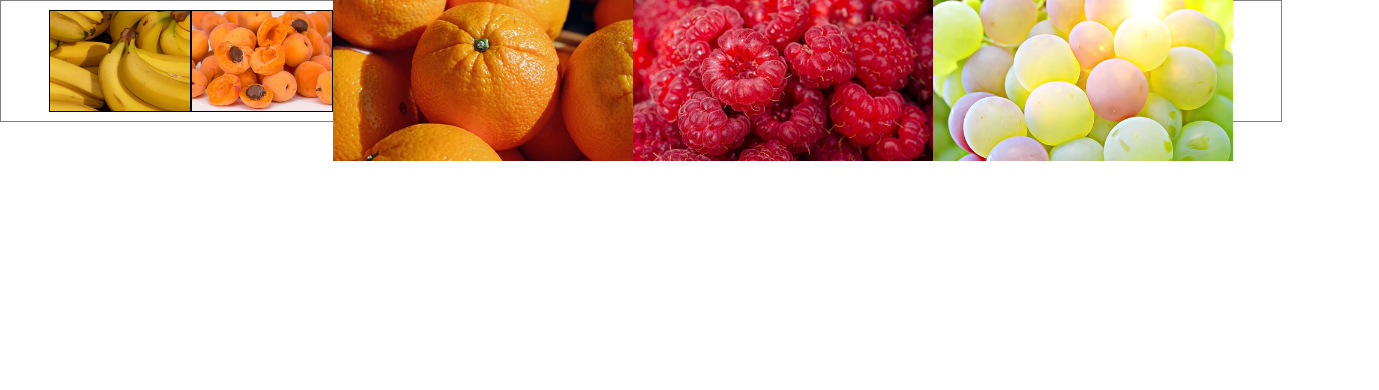
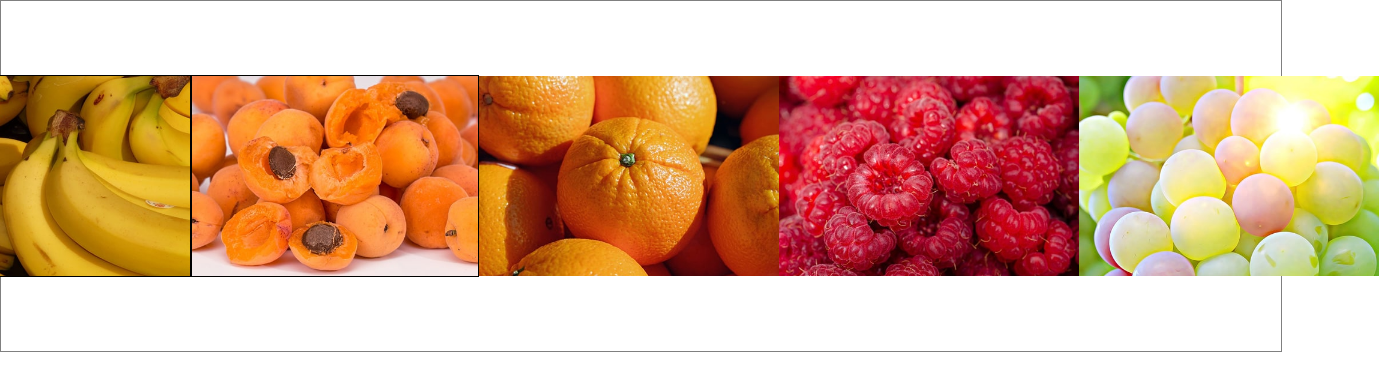
Before and after one commit to Sagar0155/testing02, a plain HTML site: page index.html in a window 1280 px wide. Shown: the whole page, 1379 px wide, since content can reach past the window. Drawn offline with Linux system fonts and the light colour scheme.

Commit message:
Add files via upload

```diff
--- a/style.css
+++ b/style.css
@@ -4,15 +4,15 @@
 }
 .con{
     width: 100%;
-    height: 120px;
+    height: 350px;
     border: 1px solid grey;
     display: flex;
     justify-content: center;
     align-items: center;
 }
 .con img{
-    width: 140px;
-    height: 100px;
+    height: 200px;
+    width: 300px;
     border: 1px solid black;
 }
 .con .a{
```
